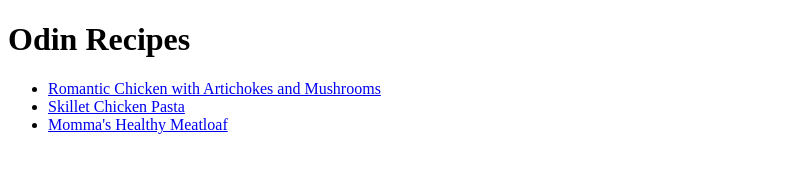
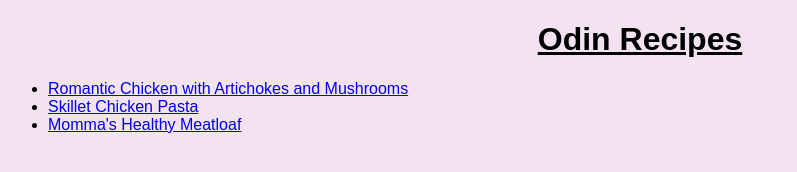
Before and after one commit to ariadna64/odin-recipes, a plain HTML site: page index.html in a window 1280 px wide. Shown: the whole page, without its empty margins (0-797 px from the left). Drawn offline with Linux system fonts and the light colour scheme.

Commit message:
Add styles.css and modifiedfont, background color, etc

```diff
--- a/index.html
+++ b/index.html
@@ -5,13 +5,14 @@
  <html lang="en">
    <head>
      <meta charset="UTF-8">
+     <link rel="stylesheet" href="styles.css">
      <title>Mi primera pagina</title>
    </head>
 
    <body>
-     <h1>Odin Recipes</h1>
+     <h1 id="title">Odin Recipes</h1>
 
-    <ul>
+    <ul id="lista_recetas">
     <li><a href="chicken-artichoke-mushroom.html">Romantic Chicken with
         Artichokes and Mushrooms</a></li>
     <li><a href="skillet-chicken-pasta.html">Skillet Chicken Pasta</a></li>
--- /dev/null
+++ b/styles.css
@@ -0,0 +1,12 @@
+#title{
+    text-align: center;
+}
+
+h1 {
+    text-decoration: underline;
+}
+
+* {
+    font-family: sans-serif;
+    background-color: rgb(243, 226, 239);
+}
```
Also changed, not shown: chicken-artichoke-mushroom.html (+1 -0 lines), momma-healthy-meatloaf.html (+1 -0 lines), skillet-chicken-pasta.html (+1 -0 lines).
